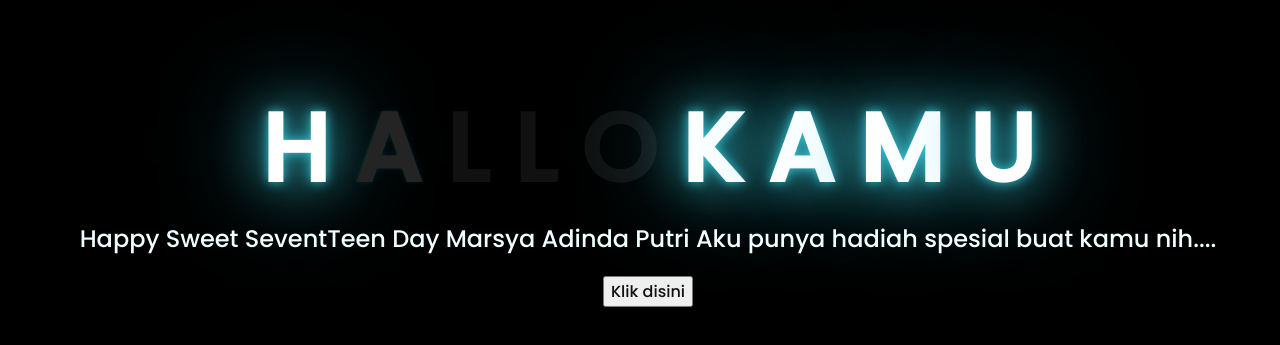
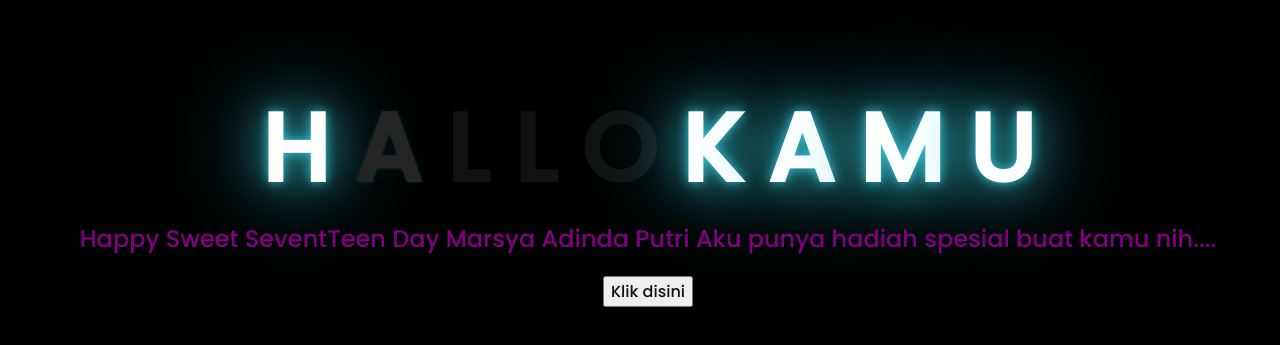
Before and after one commit to mchawm/mchawm.github.io, a plain HTML site: page index.html in a window 1280 px wide. Shown: the part 217-562 px from the top of the page. Drawn offline with Linux system fonts and the light colour scheme.

Commit message:
Update style.css

```diff
--- a/css/style.css
+++ b/css/style.css
@@ -44,7 +44,7 @@ body{
 
 .description{
     font-size: 1.5rem;
-    color: lilac;
+    color: purple;
     margin-bottom: 20px;
 }
 
```
